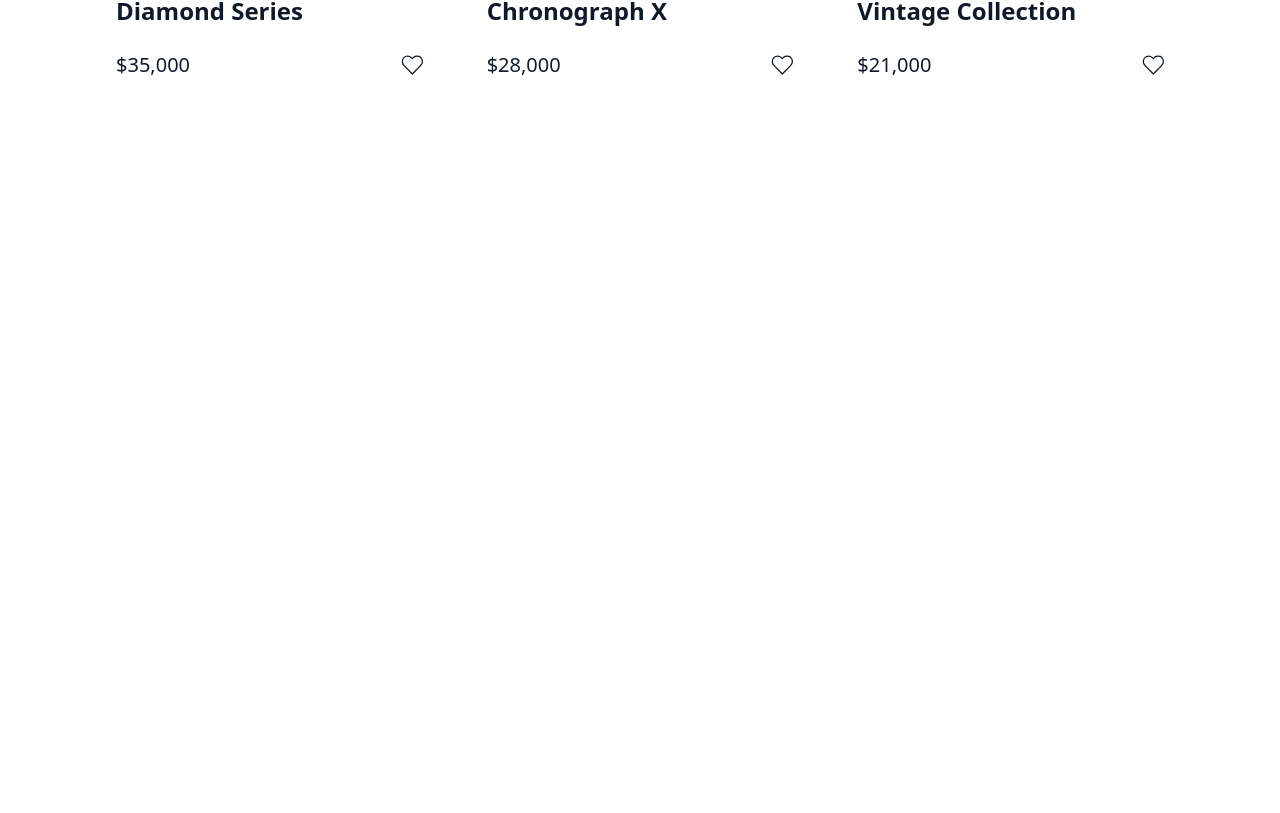
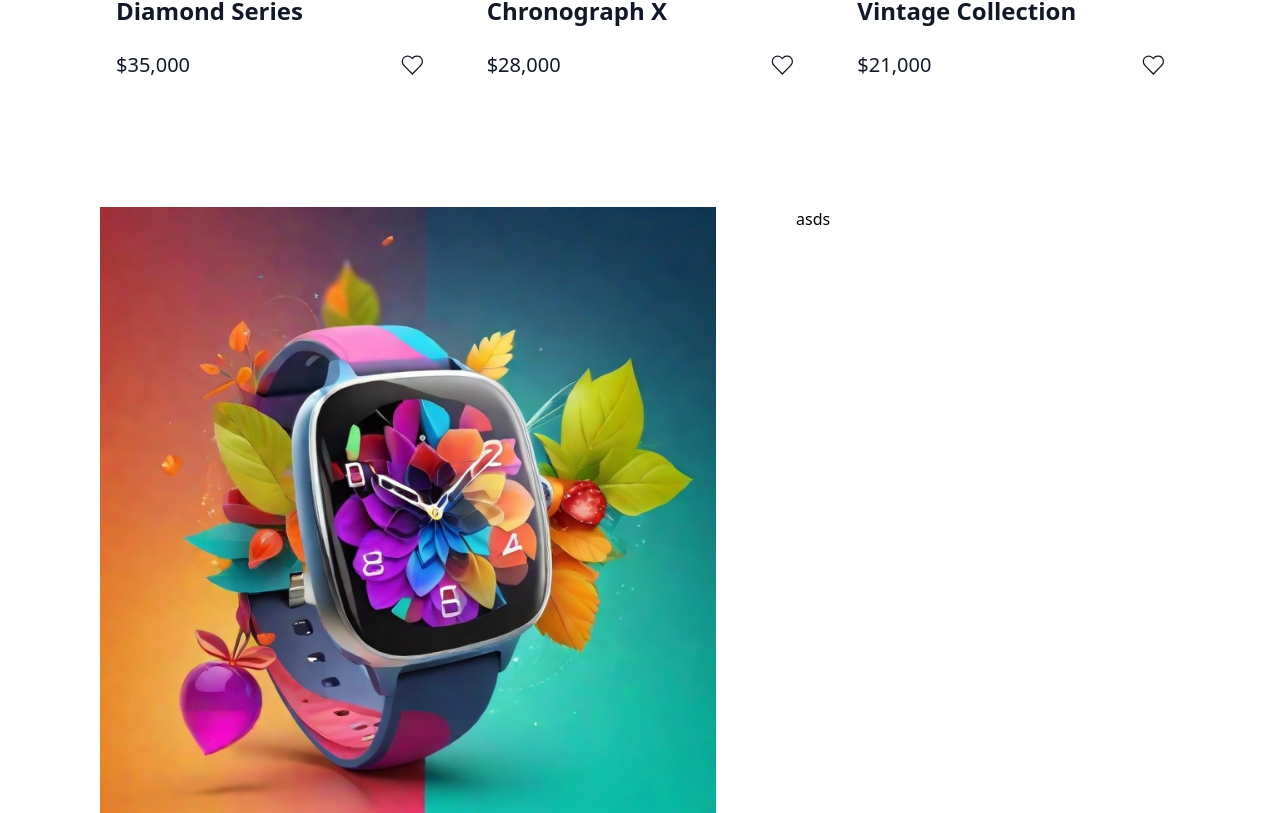
Before and after one commit to lutfiEmre/smart-watch-store, a React (Vite) app in the folder frontend/: page / in a window 1280 px wide. Shown: the part 1987-2800 px from the top of the page. Before the commit the page ends 2582 px from the top, so only its background shows below. Built offline with nearby package versions, Linux system fonts and the light colour scheme; a web font is replaced by a local one.

Commit message:
featureone

```diff
--- a/frontend/src/App.tsx
+++ b/frontend/src/App.tsx
@@ -5,6 +5,7 @@ import './css/stylized.css'
 import NavBar from "./components/NavBar.tsx";
 import Header from "./components/home/Header.tsx";
 import WatchesList from "./components/home/WatchesList.tsx";
+import FeatureOne from "./components/home/FeatureOne.tsx";
 
 function App() {
 
@@ -16,6 +17,7 @@ function App() {
           <div className={'w-full xl:px-[100px] lg:px-[100px]'}>
               <Header/>
               <WatchesList/>
+              <FeatureOne/>
           </div>
           <div className={'w-full h-[500px]'}></div>
       </>
--- /dev/null
+++ b/frontend/src/components/home/FeatureOne.tsx
@@ -0,0 +1,16 @@
+import featureimg from '../../assets/clocks/featureone.svg'
+
+const FeatureOne = () => {
+    return (
+        <div className={'mt-[112px] flex flex-row gap-[80px]'}>
+            <img src={featureimg} alt=""/>
+            <div className={'flex flex-col gap-[16px]'}>
+                <h6>
+                    asds
+                </h6>
+            </div>
+        </div>
+    );
+};
+
+export default FeatureOne;
```
Also changed, not shown: frontend/src/assets/clocks/Home/3/Layout/192/Placeholder/Image.svg (added), frontend/src/assets/clocks/featureone.svg (added).
